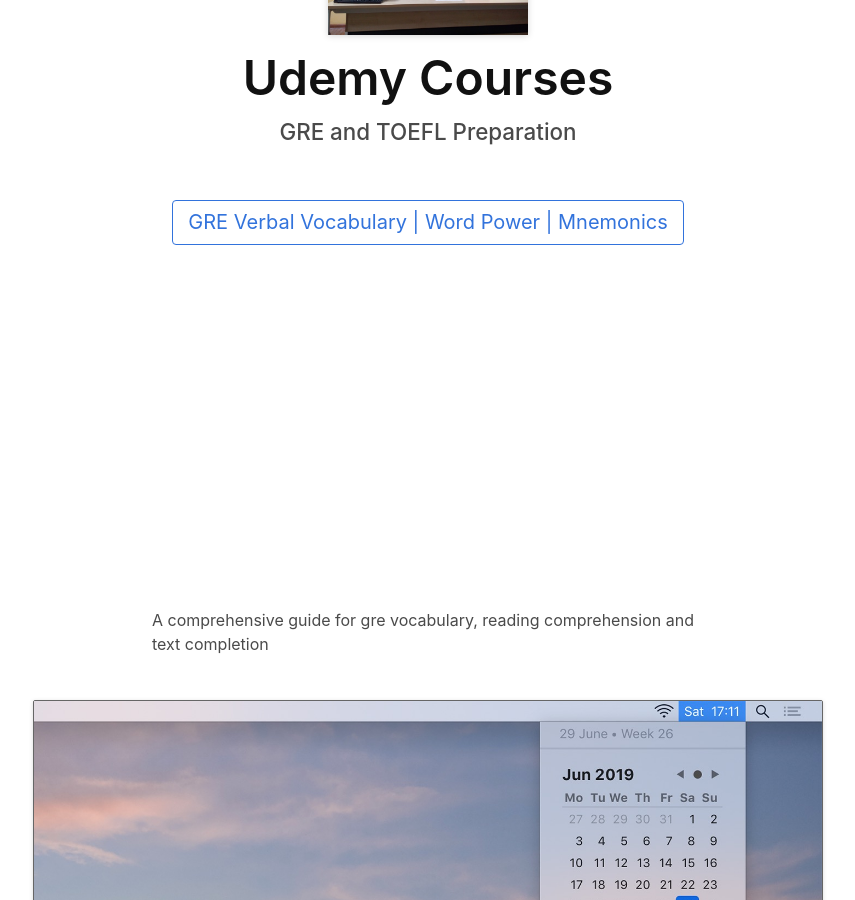
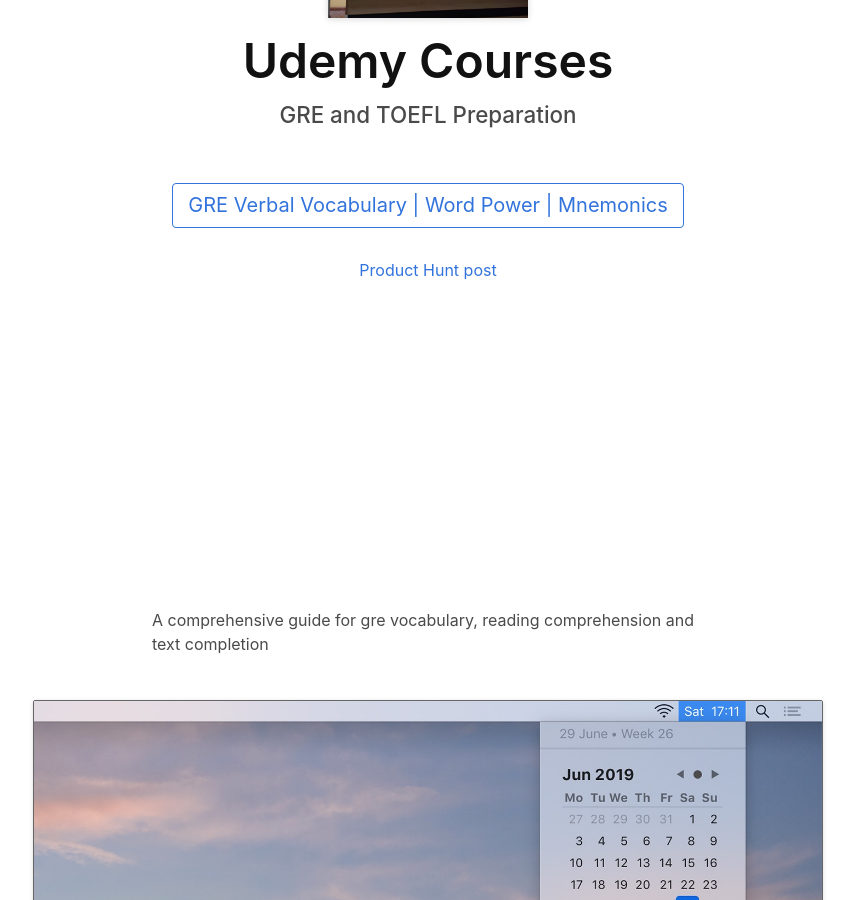
Before and after one commit to ishank4/ishank4.github.io, a Jekyll site: the page built from _apps/dato.html, in a window 1280 px wide and 900 px high, scrolled down 344 px. Shown: the whole window, without its empty margins (212-1067 px from the left). Built offline with Jekyll 4.4.1, drawn with Linux system fonts in a browser that asks for light colours.

Commit message:
Update dato.html

```diff
--- a/_apps/dato.html
+++ b/_apps/dato.html
@@ -9,4 +9,8 @@
 
   title: GRE Verbal Vocabulary | Word Power | Mnemonics
   url: https://www.udemy.com/gre-verbal-vocabulary/
+
+links:
+  'Product Hunt post': https://www.producthunt.com/posts/gifski
+  'Product Hunt post': https://www.producthunt.com/posts/gifski
 ---
```
